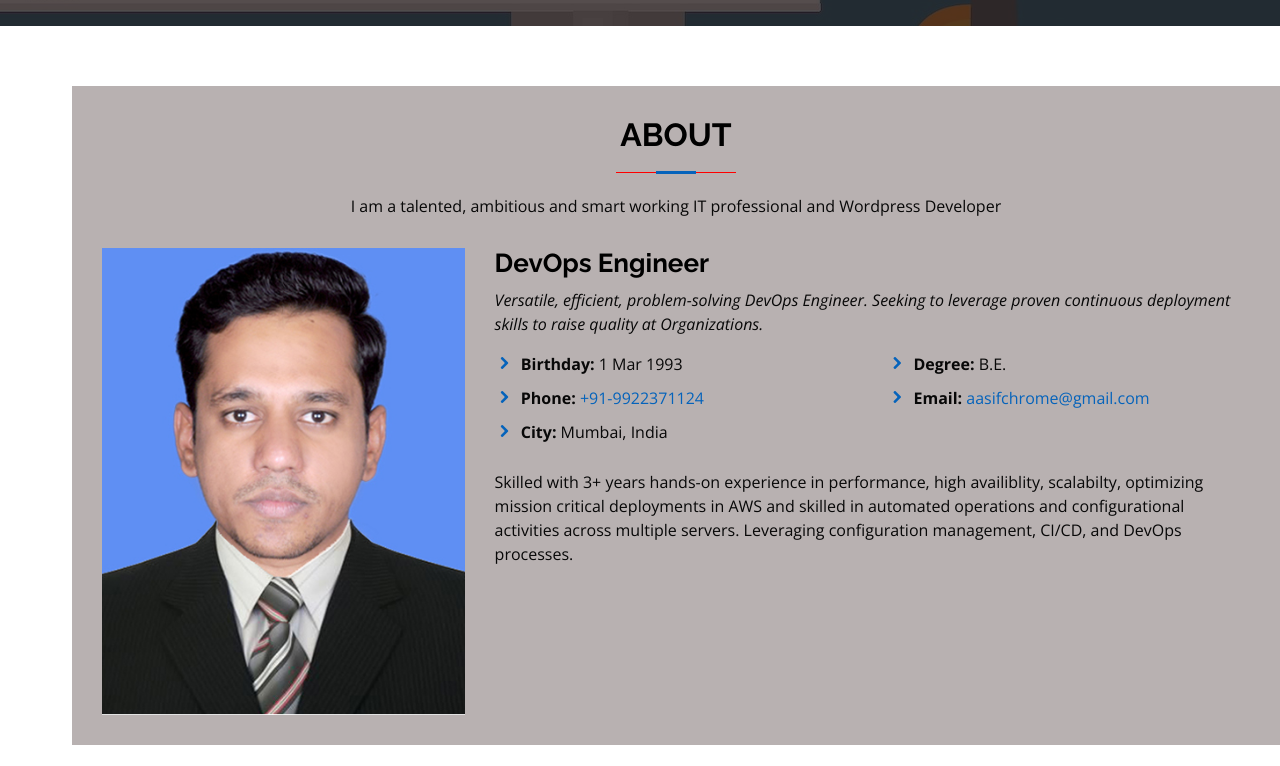
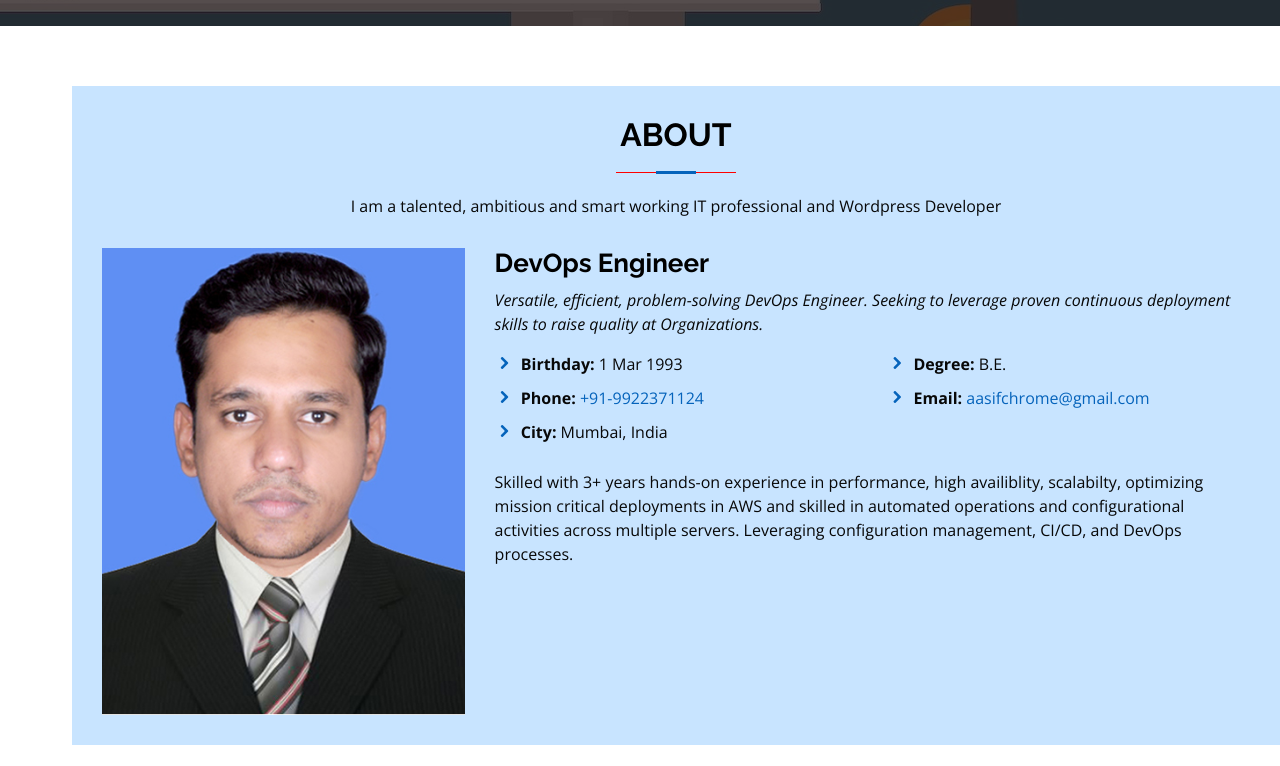
Before and after one commit to Noxeto/myportfolio, a plain HTML site: page index.html in a window 1280 px wide. Shown: the part 774-1540 px from the top of the page. Drawn offline with nearby package versions, Linux system fonts and the light colour scheme.

Commit message:
Update style.css

```diff
--- a/assets/css/style.css
+++ b/assets/css/style.css
@@ -437,7 +437,7 @@ section {
 }
 
 section .containers {
-  background: rgba(177, 169, 169, 0.9);
+  background: rgba(194, 226, 255, 0.9);
   padding: 30px;
 }
 section .containerb {
```
